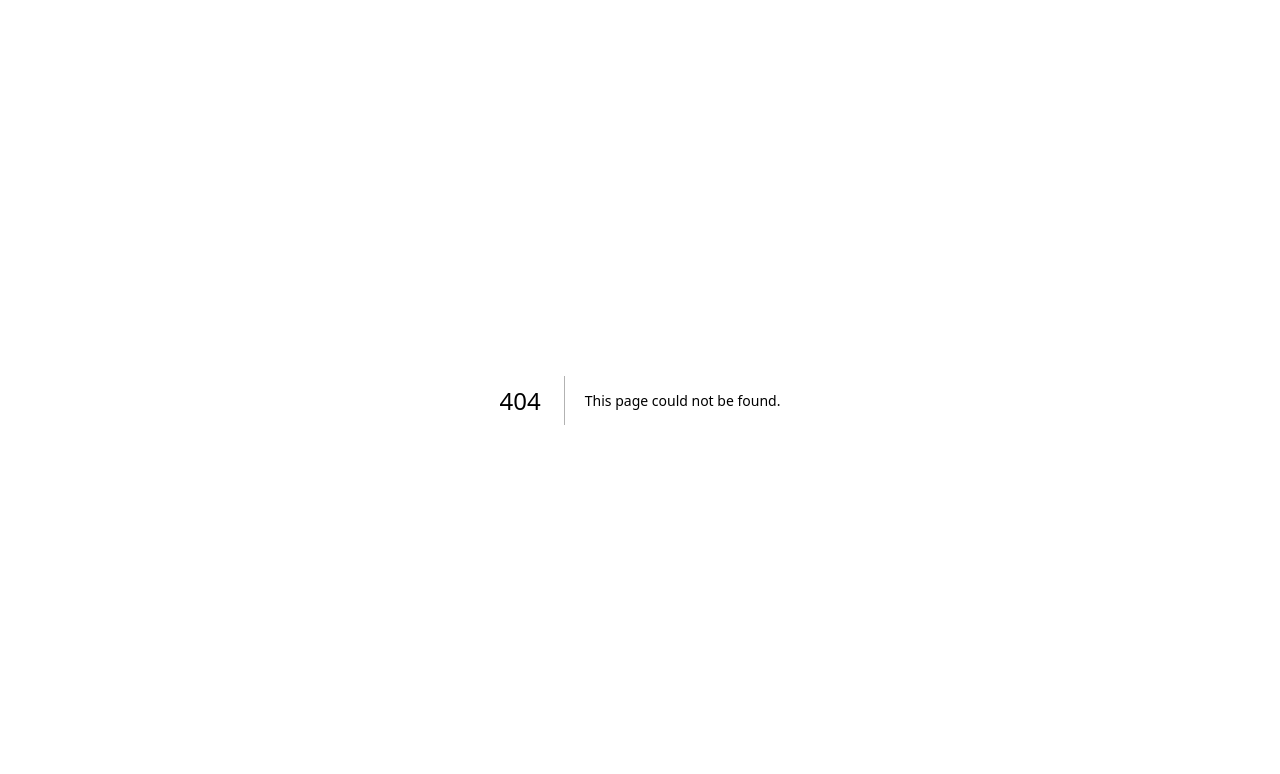
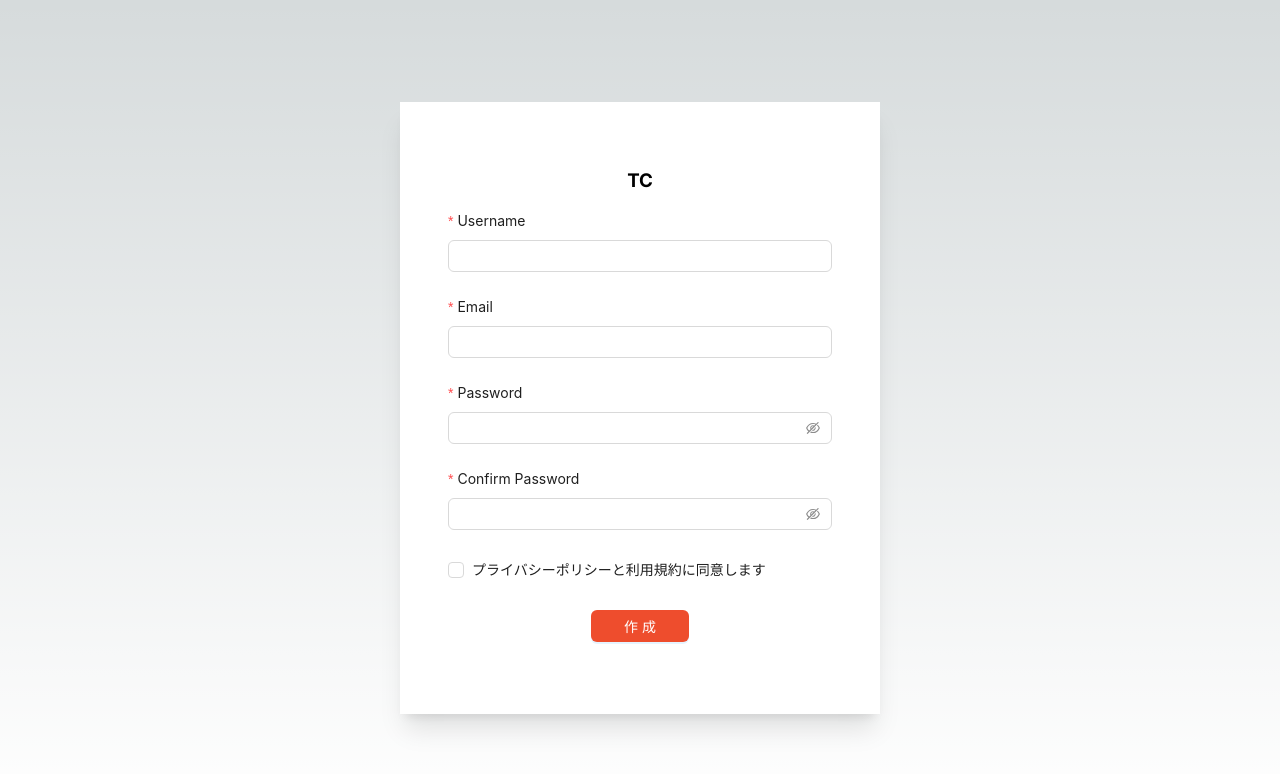
Before and after one commit to kien2572001/TC_FE, a Next.js app: page /register in a window 1280 px wide. Before the commit this address had no page. Shown: the top 774 px of the page. Built offline with nearby package versions, Linux system fonts and the light colour scheme.

Commit message:
first commit

```diff
--- a/next.config.js
+++ b/next.config.js
@@ -1,4 +1,13 @@
 /** @type {import('next').NextConfig} */
-const nextConfig = {}
+const nextConfig = {
+  async rewrites() {
+    return [
+      {
+        source: "/",
+        destination: "http://localhost:3008", // Proxy to Backend
+      },
+    ];
+  },
+};
 
-module.exports = nextConfig
+module.exports = nextConfig;
--- a/package.json
+++ b/package.json
@@ -12,9 +12,13 @@
     "@types/node": "20.2.5",
     "@types/react": "18.2.7",
     "@types/react-dom": "18.2.4",
+    "antd": "^5.5.1",
     "autoprefixer": "10.4.14",
+    "axios": "^1.4.0",
+    "cookies-next": "^2.1.1",
     "eslint": "8.41.0",
     "eslint-config-next": "13.4.4",
+    "jwt-decode": "^3.1.2",
     "next": "13.4.4",
     "postcss": "8.4.23",
     "react": "18.2.0",
--- /dev/null
+++ b/src/api/authApi.ts
@@ -0,0 +1,46 @@
+import { setCookie } from "cookies-next";
+import { LoginUser, RegisterUser } from "@/models/auth";
+import axios from "axios";
+
+export const authApi = {
+  register: async (registerUser: RegisterUser) => {
+    try {
+      const res = await axios.post(
+        "http://localhost:3008/api/user/register",
+        registerUser
+      );
+      return res.data;
+    } catch (err) {}
+    return 0;
+  },
+  login: async (userLogin: LoginUser) => {
+    const REFRESH_TOKEN_EXPIRES_IN =
+      process.env.NEXT_PUBLIC_REFRESH_TOKEN_EXPIRES_IN;
+    try {
+      const res = await axios.post(
+        "http://localhost:3008/api/user/login",
+        userLogin
+      );
+      if (res && res.data) {
+        localStorage.setItem("accessToken", res.data.accessToken);
+        localStorage.setItem("refreshToken", res.data.refreshToken);
+      }
+      return 1;
+    } catch (error) {}
+    return 0;
+  },
+  refreshToken: async () => {
+    try {
+      const res = await axios.post(
+        "http://localhost:3008/api/user/refresh-token",
+        {
+          refreshToken: localStorage.getItem("refreshToken"),
+        }
+      );
+      return res.data;
+    } catch (err) {
+      console.log(err);
+    }
+    return 0;
+  },
+};
--- /dev/null
+++ b/src/api/axiosJWT.ts
@@ -0,0 +1,30 @@
+/* eslint-disable no-param-reassign */
+import axios from "axios";
+import jwt_decode from "jwt-decode";
+import { authApi } from "./authApi";
+
+const axiosJWT = axios.create();
+
+axiosJWT.interceptors.request.use(
+  async (config: any) => {
+    const date = new Date();
+    const accessToken = localStorage.getItem("accessToken");
+    if (accessToken) {
+      const decodedToken: any = jwt_decode(accessToken);
+      if (decodedToken.exp < date.getTime() / 1000) {
+        const data = await authApi.refreshToken();
+        config.headers.authorization = `Bearer ${data.accessToken}`;
+        localStorage.setItem("accessToken", data.accessToken);
+        localStorage.setItem("refreshToken", data.refreshToken);
+      } else {
+        config.headers.authorization = `Bearer ${localStorage.getItem(
+          "accessToken"
+        )}`;
+      }
+    }
+    return config;
+  },
+  (err) => Promise.reject(err)
+);
+
+export default axiosJWT;
--- /dev/null
+++ b/src/app/(auth)/login/page.tsx
@@ -0,0 +1,88 @@
+"use client";
+import { authApi } from "@/api/authApi";
+import { Button, Form, Input, message } from "antd";
+import Link from "next/link";
+import { useRouter } from "next/navigation";
+
+type Props = {};
+
+const Login = (props: Props) => {
+  const router = useRouter();
+  const [messageApi, contextHolder] = message.useMessage();
+  const onFinish = async (values: any) => {
+    const success = await authApi.login(values);
+    if (success) {
+      messageApi.open({
+        type: "success",
+        content: "Login success!",
+      });
+      router.push("/home");
+    } else {
+      messageApi.open({
+        type: "error",
+        content: "Login fail!",
+      });
+    }
+  };
+
+  const onFinishFailed = (errorInfo: any) => {
+    console.log("Failed:", errorInfo);
+  };
+  return (
+    <div className="flex justify-center items-center h-screen">
+      {contextHolder}
+      <div className="bg-white shadow-xl p-12 flex items-center flex-col">
+        <h3>TC</h3>
+        <Form
+          className="w-72"
+          name="basic"
+          initialValues={{ remember: true }}
+          onFinish={onFinish}
+          onFinishFailed={onFinishFailed}
+          autoComplete="off"
+          layout="vertical"
+        >
+          <Form.Item
+            label="ユーザー名"
+            name="email"
+            rules={[
+              {
+                type: "email",
+                message: "The input is not valid E-mail!",
+              },
+              { required: true, message: "Please input your username!" },
+            ]}
+          >
+            <Input />
+          </Form.Item>
+
+          <Form.Item
+            label="パスワード"
+            name="password"
+            rules={[{ required: true, message: "Please input your password!" }]}
+          >
+            <Input.Password />
+          </Form.Item>
+
+          <Form.Item className="flex w-full justify-center mb-0">
+            <Button
+              className="w-40 bg-primary"
+              type="primary"
+              htmlType="submit"
+            >
+              ログイン
+            </Button>
+          </Form.Item>
+          <div className="flex flex-col items-center">
+            <p>アカウントを持っていません</p>
+            <Button className="w-40">
+              <Link href="/register">サインアップ</Link>
+            </Button>
+          </div>
+        </Form>
+      </div>
+    </div>
+  );
+};
+
+export default Login;
--- /dev/null
+++ b/src/app/(auth)/register/page.tsx
@@ -0,0 +1,127 @@
+"use client";
+import { authApi } from "@/api/authApi";
+import { Button, Checkbox, Form, Input, message } from "antd";
+import { useRouter } from "next/navigation";
+type Props = {};
+
+const Register = (props: Props) => {
+  const router = useRouter();
+  const [messageApi, contextHolder] = message.useMessage();
+  const onFinish = async (values: any) => {
+    const success = await authApi.register(values);
+    if (success) {
+      messageApi.open({
+        type: "success",
+        content: "Register success!",
+      });
+      router.push("/login");
+    } else {
+      messageApi.open({
+        type: "error",
+        content: "Register fail!",
+      });
+    }
+  };
+
+  const onFinishFailed = (errorInfo: any) => {
+    console.log("Failed:", errorInfo);
+  };
+  return (
+    <div className="flex justify-center items-center h-screen">
+      {contextHolder}
+      <div className="bg-white shadow-xl p-12 flex items-center flex-col">
+        <h3>TC</h3>
+        <Form
+          className="w-96"
+          name="basic"
+          initialValues={{ remember: true }}
+          onFinish={onFinish}
+          onFinishFailed={onFinishFailed}
+          autoComplete="off"
+          layout="vertical"
+        >
+          <Form.Item
+            label="Username"
+            name="name"
+            rules={[{ required: true, message: "Please input your username!" }]}
+          >
+            <Input />
+          </Form.Item>
+
+          <Form.Item
+            label="Email"
+            name="email"
+            rules={[
+              {
+                type: "email",
+                message: "The input is not valid E-mail!",
+              },
+              {
+                required: true,
+                message: "Please input your email!",
+              },
+            ]}
+          >
+            <Input />
+          </Form.Item>
+
+          <Form.Item
+            label="Password"
+            name="password"
+            rules={[{ required: true, message: "Please input your password!" }]}
+          >
+            <Input.Password />
+          </Form.Item>
+
+          <Form.Item
+            label="Confirm Password"
+            name="confirmPassword"
+            dependencies={["password"]}
+            rules={[
+              { required: true, message: "Please confirm your password!" },
+              ({ getFieldValue }) => ({
+                validator(_, value) {
+                  if (!value || getFieldValue("password") === value) {
+                    return Promise.resolve();
+                  }
+                  return Promise.reject(
+                    new Error(
+                      "The two passwords that you entered do not match!"
+                    )
+                  );
+                },
+              }),
+            ]}
+          >
+            <Input.Password />
+          </Form.Item>
+          <Form.Item
+            name="privacyPolicyAgreed"
+            rules={[
+              {
+                validator: (_, value) =>
+                  value
+                    ? Promise.resolve()
+                    : Promise.reject(new Error("Should accept agreement")),
+              },
+            ]}
+            valuePropName="checked"
+          >
+            <Checkbox> プライバシーポリシーと利用規約に同意します</Checkbox>
+          </Form.Item>
+          <Form.Item className="flex justify-center">
+            <Button
+              className="px-8 bg-primary"
+              type="primary"
+              htmlType="submit"
+            >
+              作成
+            </Button>
+          </Form.Item>
+        </Form>
+      </div>
+    </div>
+  );
+};
+
+export default Register;
--- /dev/null
+++ b/src/app/home/page.tsx
@@ -0,0 +1,9 @@
+import React, { useEffect } from "react";
+
+type Props = {};
+
+const Home = (props: Props) => {
+  return <div>Home</div>;
+};
+
+export default Home;
--- a/src/app/layout.tsx
+++ b/src/app/layout.tsx
@@ -1,21 +1,36 @@
-import './globals.css'
-import { Inter } from 'next/font/google'
+"use client";
+import { useEffect } from "react";
+import "./globals.css";
+import { Inter } from "next/font/google";
+import { usePathname, useRouter } from "next/navigation";
 
-const inter = Inter({ subsets: ['latin'] })
+const inter = Inter({ subsets: ["latin"] });
 
 export const metadata = {
-  title: 'Create Next App',
-  description: 'Generated by create next app',
-}
+  title: "Create Next App",
+  description: "Generated by create next app",
+};
 
 export default function RootLayout({
   children,
 }: {
-  children: React.ReactNode
+  children: React.ReactNode;
 }) {
+  const router = useRouter();
+  const pathname = usePathname();
+  const publicRoutes = ["/register", "/login", "/home"];
+
+  useEffect(() => {
+    if (
+      !localStorage.getItem("refreshToken") &&
+      !publicRoutes.includes(pathname)
+    ) {
+      router.push("/login");
+    }
+  }, []);
   return (
     <html lang="en">
       <body className={inter.className}>{children}</body>
     </html>
-  )
+  );
 }
--- /dev/null
+++ b/src/app/test-token/page.tsx
@@ -0,0 +1,23 @@
+"use client";
+import axiosJWT from "@/api/axiosJWT";
+import axios from "axios";
+import React, { useEffect } from "react";
+
+type Props = {};
+
+const TestToken = (props: Props) => {
+  const callAPI = async () => {
+    try {
+      const res = await axiosJWT.get("http://localhost:3008/api/user/all");
+      console.log("res: ", res);
+    } catch (error) {
+      console.log("error: ", error);
+    }
+  };
+  useEffect(() => {
+    callAPI();
+  }, []);
+  return <div>TestToken</div>;
+};
+
+export default TestToken;
--- /dev/null
+++ b/src/models/auth.ts
@@ -0,0 +1,10 @@
+export interface RegisterUser {
+  userName: string;
+  email: string;
+  password: string;
+}
+
+export interface LoginUser {
+  email: string;
+  password: string;
+}
--- a/tailwind.config.js
+++ b/tailwind.config.js
@@ -1,18 +1,24 @@
 /** @type {import('tailwindcss').Config} */
 module.exports = {
   content: [
-    './src/pages/**/*.{js,ts,jsx,tsx,mdx}',
-    './src/components/**/*.{js,ts,jsx,tsx,mdx}',
-    './src/app/**/*.{js,ts,jsx,tsx,mdx}',
+    "./src/pages/**/*.{js,ts,jsx,tsx,mdx}",
+    "./src/components/**/*.{js,ts,jsx,tsx,mdx}",
+    "./src/app/**/*.{js,ts,jsx,tsx,mdx}",
   ],
   theme: {
     extend: {
       backgroundImage: {
-        'gradient-radial': 'radial-gradient(var(--tw-gradient-stops))',
-        'gradient-conic':
-          'conic-gradient(from 180deg at 50% 50%, var(--tw-gradient-stops))',
+        "gradient-radial": "radial-gradient(var(--tw-gradient-stops))",
+        "gradient-conic":
+          "conic-gradient(from 180deg at 50% 50%, var(--tw-gradient-stops))",
+      },
+      colors: {
+        primary: "#ee4d2d",
       },
     },
   },
   plugins: [],
-}
+  corePlugins: {
+    preflight: false,
+  },
+};
```
Also changed, not shown: src/models/index.ts (added), 2 other files (tests, documents, lock files or other folders).
